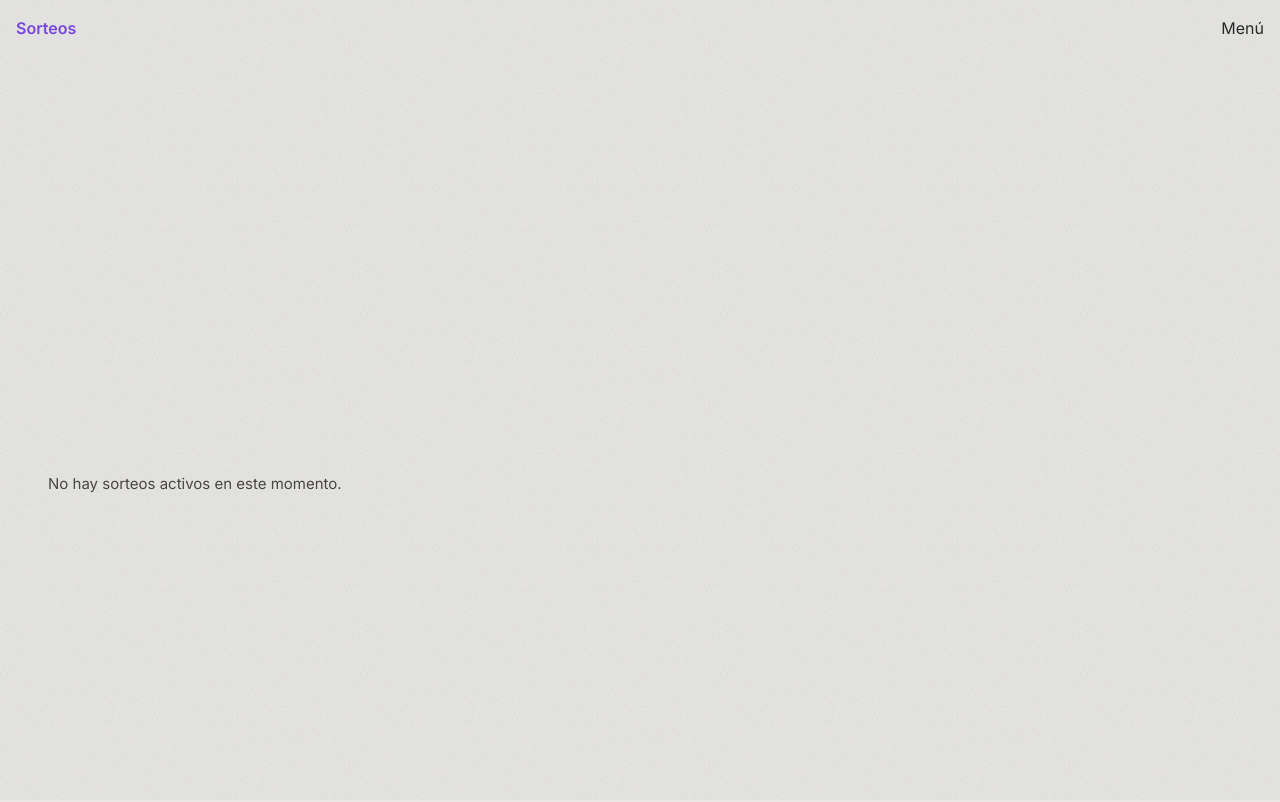
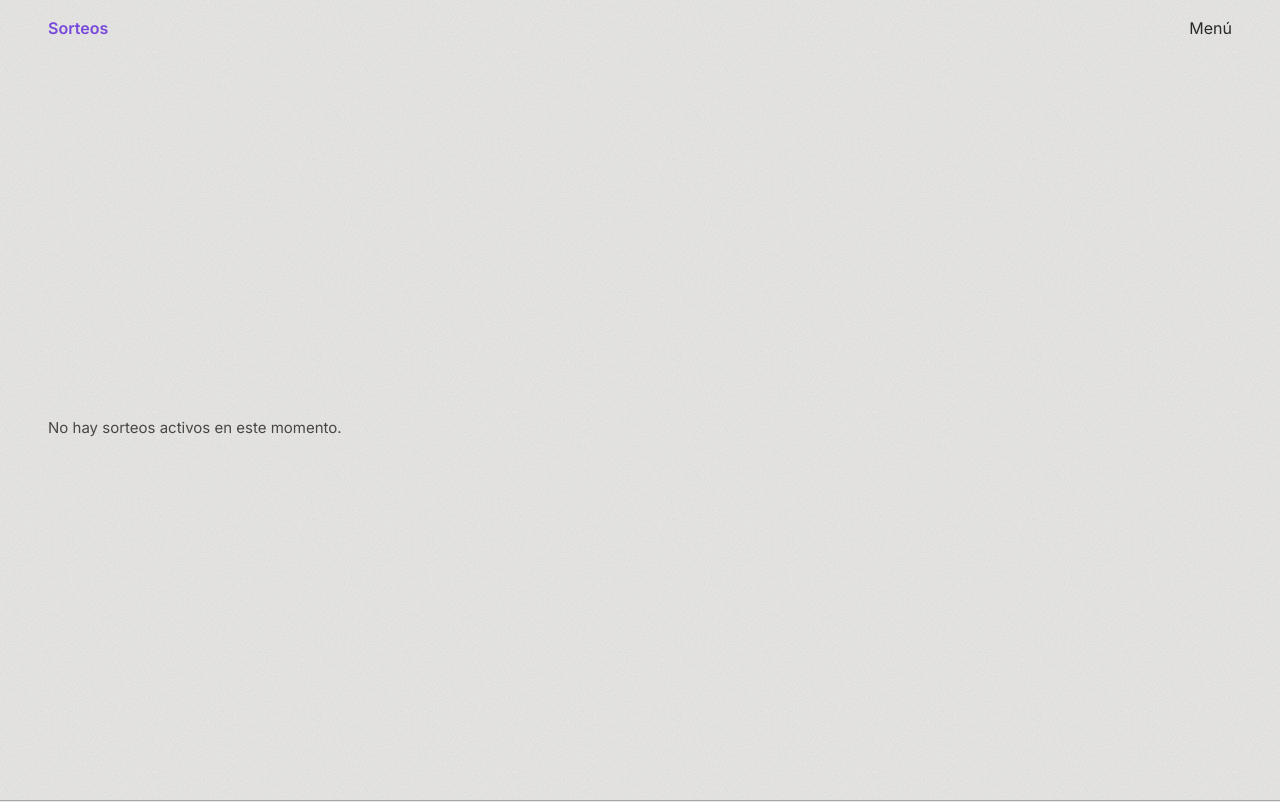
Before and after one commit to romero060523/lottery, a React (Vite) app: page / in a window 1280 px wide. Shown: the top 802 px of the page. Built offline with nearby package versions, Linux system fonts and the light colour scheme; no server answers; the database is empty.

Commit message:
Fija el header sobre el contenido como en el prototipo
El header sticky empujaba el hero hacia abajo; ahora es fixed y el hero ocupa la pantalla desde arriba. NarrowLayout deja 96px libres para que el header no tape los formularios.

```diff
--- a/src/components/layout/Header.tsx
+++ b/src/components/layout/Header.tsx
@@ -2,11 +2,12 @@ import { useState } from 'react'
 import { Link } from 'react-router-dom'
 import MobileNav from './MobileNav'
 
+/** Flota sobre el contenido, como en el prototipo: cada layout deja libre su alto. */
 export default function Header() {
   const [navAbierto, setNavAbierto] = useState(false)
 
   return (
-    <header className="sticky top-0 z-40 flex items-center justify-between px-4 py-4">
+    <header className="fixed inset-x-0 top-0 z-8000 flex items-center justify-between px-lateral py-4">
       <Link to="/" className="font-semibold">
         Sorteos
       </Link>
--- a/src/components/layout/NarrowLayout.tsx
+++ b/src/components/layout/NarrowLayout.tsx
@@ -7,7 +7,8 @@ export default function NarrowLayout() {
   return (
     <div className="min-h-screen">
       <Header />
-      <main className="mx-auto w-full max-w-xl px-4 py-8">
+      {/* El header es fixed: pt-24 (96px) es lo mínimo que el hero del prototipo deja libre debajo */}
+      <main className="mx-auto w-full max-w-xl px-4 pt-24 pb-8">
         <Outlet />
       </main>
       <Footer />
```
